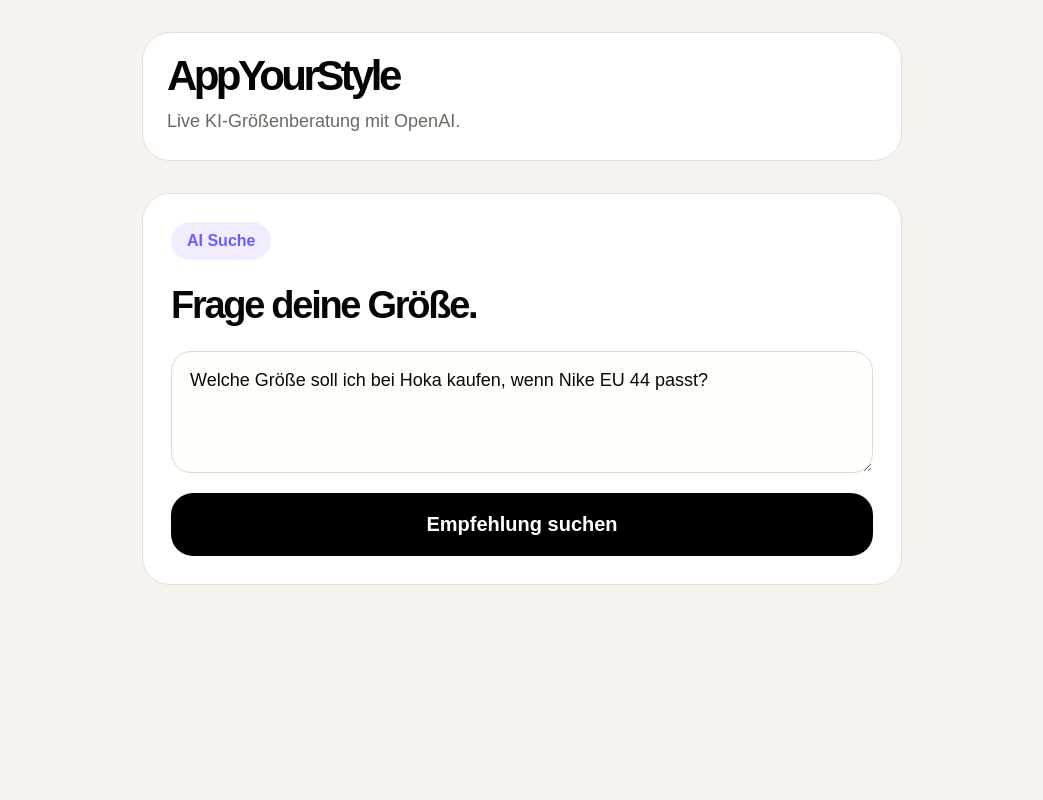
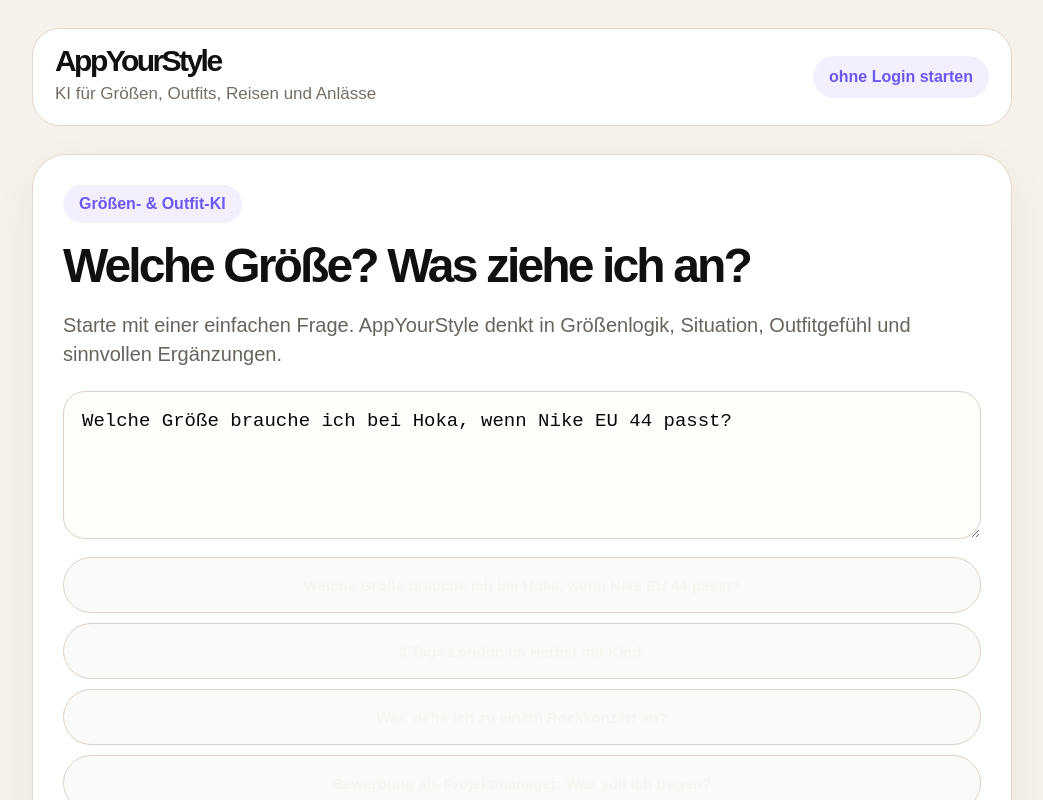
Before and after one commit to App060111/appyourstyle, a Next.js app: page /ai-search in a window 1280 px wide. Shown: the top 800 px of the page, without its empty margins (118-1161 px from the left). Built offline with nearby package versions, Linux system fonts and the light colour scheme.

Commit message:
Update page.jsx

```diff
--- a/app/ai-search/page.jsx
+++ b/app/ai-search/page.jsx
@@ -1,189 +1,203 @@
 "use client";
 
-import { useState } from "react";
+import { useEffect, useMemo, useState } from "react";
 
-function toText(value) {
-  if (value === null || value === undefined) return "";
+const QUICK_PROMPTS = [
+  "Welche Größe brauche ich bei Hoka, wenn Nike EU 44 passt?",
+  "3 Tage London im Herbst mit Kind.",
+  "Was ziehe ich zu einem Rockkonzert an?",
+  "Bewerbung als Projektmanager: Was soll ich tragen?",
+  "Hochzeit am Abend: Was passt ohne Neukauf?"
+];
+
+const DEFAULT_PRODUCTS = [
+  { label: "Wasserfeste Sneaker", reason: "für viel Laufweg und wechselhaftes Wetter", url: "#" },
+  { label: "Leichte Jacke", reason: "für Layering bei kühlen Abenden", url: "#" },
+  { label: "Bequemer Hoodie", reason: "komfortabel für Reise und Alltag", url: "#" },
+  { label: "Packtasche", reason: "hilft bei kurzen Trips mit Kind", url: "#" }
+];
+
+function safeText(value, fallback = "") {
   if (typeof value === "string") return value;
-  try {
-    return JSON.stringify(value, null, 2);
-  } catch (_) {
-    return String(value);
-  }
+  if (value === null || value === undefined) return fallback;
+  try { return JSON.stringify(value, null, 2); } catch { return fallback; }
 }
 
-export default function AISearchPage() {
-  const [question, setQuestion] = useState(
-    "Welche Größe soll ich bei Hoka kaufen, wenn Nike EU 44 passt?"
-  );
+export default function AppYourStylePage() {
+  const [query, setQuery] = useState("Welche Größe brauche ich bei Hoka, wenn Nike EU 44 passt?");
   const [answer, setAnswer] = useState("");
+  const [visualPrompt, setVisualPrompt] = useState("");
+  const [products, setProducts] = useState(DEFAULT_PRODUCTS);
   const [loading, setLoading] = useState(false);
-  const [error, setError] = useState("");
+  const [notice, setNotice] = useState("");
+  const [memory, setMemory] = useState({ sizes: "", favoriteColors: "", comfort: "bequem", brands: "" });
+
+  useEffect(() => {
+    try {
+      const saved = localStorage.getItem("appyourstyle_context_memory");
+      if (saved) setMemory((prev) => ({ ...prev, ...JSON.parse(saved) }));
+    } catch {}
+  }, []);
+
+  useEffect(() => {
+    try { localStorage.setItem("appyourstyle_context_memory", JSON.stringify(memory)); } catch {}
+  }, [memory]);
+
+  const contextLabel = useMemo(() => {
+    const text = query.toLowerCase();
+    if (text.includes("hochzeit") || text.includes("braut")) return "Anlass: Hochzeit";
+    if (text.includes("bewerbung") || text.includes("stelle")) return "Anlass: Bewerbung";
+    if (text.includes("konzert") || text.includes("festival")) return "Anlass: Konzert/Event";
+    if (text.includes("reise") || text.includes("tage") || text.includes("london") || text.includes("barcelona")) return "Kontext: Reise";
+    return "Größen- & Outfit-KI";
+  }, [query]);
 
   async function runAI() {
     setLoading(true);
-    setError("");
+    setNotice("");
     setAnswer("");
+    setVisualPrompt("");
 
     try {
       const response = await fetch("/api/appyourstyle_ai_endpoint", {
         method: "POST",
-        headers: {
-          "Content-Type": "application/json",
-        },
-        body: JSON.stringify({
-          question,
-          frage: question,
-          source: "AppYourStyle AI Suche",
-          category: "groesse",
-          brands: ["Nike", "Hoka"],
-        }),
+        headers: { "Content-Type": "application/json" },
+        body: JSON.stringify({ query, memory })
       });
 
       const data = await response.json().catch(() => ({}));
+      setAnswer(safeText(data?.result || data?.answer || data?.analysis, "Keine Antwort erhalten."));
+      setVisualPrompt(safeText(data?.visualPrompt || data?.imagePrompt, "Realistische Outfit-Situation mit Wettergefühl, Layering und Komfort."));
 
-      const text =
-        data?.result ||
-        data?.analysis ||
-        data?.answer ||
-        data?.message ||
-        data?.error ||
-        "Keine Antwort erhalten.";
+      if (Array.isArray(data?.products) && data.products.length > 0) {
+        setProducts(data.products.map((item) => ({
+          label: safeText(item?.label || item?.name, "Sinnvolle Ergänzung"),
+          reason: safeText(item?.reason || item?.why, "passt zur Situation"),
+          url: safeText(item?.url, "#")
+        })));
+      } else {
+        setProducts(DEFAULT_PRODUCTS);
+      }
 
-      setAnswer(toText(text));
-    } catch (err) {
-      setError(err?.message || "Unbekannter Fehler");
-      setAnswer(
-        "AppYourStyle konnte gerade keine Live-Antwort laden. Bitte Seite neu laden und erneut versuchen."
-      );
+      if (data?.mode && data.mode !== "openai") setNotice("Fallback aktiv: Die App bleibt stabil, auch wenn die Live-KI nicht antwortet.");
+    } catch {
+      setNotice("Fallback aktiv: Verbindung konnte nicht erreicht werden.");
+      setAnswer("AppYourStyle Empfehlung: Wähle zuerst den bequemsten vorhandenen Look. Bei viel Laufweg oder Reise sind bequeme Schuhe, Layering und wetterfeste Ergänzungen wichtiger als ein komplett neuer Kauf.");
+      setVisualPrompt("Komfortabler, wetterangepasster Outfitlook mit vorhandener Kleidung und wenigen sinnvollen Ergänzungen.");
+      setProducts(DEFAULT_PRODUCTS);
     } finally {
       setLoading(false);
     }
   }
 
   return (
-    <main
-      style={{
-        minHeight: "100vh",
-        padding: "32px",
-        background: "#f6f3ef",
-        color: "#050505",
-        fontFamily: "Arial, sans-serif",
-      }}
-    >
-      <section style={{ maxWidth: "760px", margin: "0 auto" }}>
-        <div
-          style={{
-            marginBottom: "32px",
-            padding: "24px",
-            borderRadius: "28px",
-            background: "white",
-            border: "1px solid #e7ded4",
-          }}
-        >
-          <h1 style={{ fontSize: "42px", margin: "0 0 12px" }}>AppYourStyle</h1>
-          <p style={{ fontSize: "18px", color: "#6d6760", margin: 0 }}>
-            Live KI-Größenberatung mit OpenAI.
-          </p>
-        </div>
+    <main style={styles.page}>
+      <section style={styles.shell}>
+        <header style={styles.header}>
+          <div>
+            <h1 style={styles.logo}>AppYourStyle</h1>
+            <p style={styles.subtle}>KI für Größen, Outfits, Reisen und Anlässe</p>
+          </div>
+          <div style={styles.pill}>ohne Login starten</div>
+        </header>
 
-        <div
-          style={{
-            padding: "28px",
-            borderRadius: "28px",
-            background: "white",
-            border: "1px solid #e7ded4",
-          }}
-        >
-          <span
-            style={{
-              display: "inline-block",
-              padding: "10px 16px",
-              borderRadius: "999px",
-              background: "#f1edff",
-              color: "#6b5cff",
-              fontWeight: 800,
-              marginBottom: "24px",
-            }}
-          >
-            AI Suche
-          </span>
+        <section style={styles.hero}>
+          <div style={styles.badge}>{contextLabel}</div>
+          <h2 style={styles.title}>Welche Größe? Was ziehe ich an?</h2>
+          <p style={styles.lead}>Starte mit einer einfachen Frage. AppYourStyle denkt in Größenlogik, Situation, Outfitgefühl und sinnvollen Ergänzungen.</p>
 
-          <h2 style={{ fontSize: "38px", margin: "0 0 24px" }}>
-            Frage deine Größe.
-          </h2>
+          <textarea value={query} onChange={(event) => setQuery(event.target.value)} rows={5} style={styles.textarea} placeholder="z. B. 4 Tage Barcelona mit Kind oder Welche Größe brauche ich bei Hoka?" />
 
-          <textarea
-            value={question}
-            onChange={(event) => setQuestion(event.target.value)}
-            rows={4}
-            style={{
-              width: "100%",
-              boxSizing: "border-box",
-              padding: "18px",
-              borderRadius: "20px",
-              border: "1px solid #e0d7cd",
-              fontSize: "18px",
-              resize: "vertical",
-              marginBottom: "16px",
-              fontFamily: "inherit",
-            }}
-          />
+          <div style={styles.chips}>
+            {QUICK_PROMPTS.map((prompt) => (
+              <button key={prompt} style={styles.chip} onClick={() => setQuery(prompt)}>{prompt}</button>
+            ))}
+          </div>
 
-          <button
-            type="button"
-            onClick={runAI}
-            disabled={loading}
-            style={{
-              width: "100%",
-              padding: "20px",
-              borderRadius: "22px",
-              border: 0,
-              background: loading ? "#777" : "#000",
-              color: "white",
-              fontSize: "20px",
-              fontWeight: 800,
-              cursor: loading ? "wait" : "pointer",
-            }}
-          >
-            {loading ? "Empfehlung wird erstellt..." : "Empfehlung suchen"}
-          </button>
+          <div style={styles.memoryGrid}>
+            <input style={styles.input} value={memory.sizes} onChange={(e) => setMemory({ ...memory, sizes: e.target.value })} placeholder="Merken: z. B. Nike EU 44" />
+            <input style={styles.input} value={memory.favoriteColors} onChange={(e) => setMemory({ ...memory, favoriteColors: e.target.value })} placeholder="Farben: z. B. schwarz, beige" />
+            <input style={styles.input} value={memory.brands} onChange={(e) => setMemory({ ...memory, brands: e.target.value })} placeholder="Marken: z. B. Nike, Zara" />
+            <select style={styles.input} value={memory.comfort} onChange={(e) => setMemory({ ...memory, comfort: e.target.value })}>
+              <option value="bequem">Komfort wichtig</option>
+              <option value="stylish">Style wichtiger</option>
+              <option value="balanced">ausgeglichen</option>
+            </select>
+          </div>
 
-          {(answer || error) && (
-            <div
-              style={{
-                marginTop: "28px",
-                padding: "24px",
-                borderRadius: "24px",
-                background: "#f7f4ff",
-                border: "1px solid #e1d9ff",
-              }}
-            >
-              <h3 style={{ fontSize: "26px", margin: "0 0 14px" }}>
-                AppYourStyle Empfehlung
-              </h3>
+          <button style={styles.cta} onClick={runAI} disabled={loading}>{loading ? "Empfehlung wird erstellt..." : "Empfehlung suchen"}</button>
+        </section>
 
-              {error && (
-                <p style={{ color: "#8a1f1f", fontWeight: 700 }}>
-                  Hinweis: {toText(error)}
-                </p>
-              )}
+        {(answer || notice) && (
+          <section style={styles.result}>
+            <div style={styles.resultHeader}>
+              <div style={styles.badgeDark}>KI-Ergebnis</div>
+              <div style={styles.score}>Komfort-Check aktiv</div>
+            </div>
+            {notice ? <p style={styles.notice}>{notice}</p> : null}
+            <h3 style={styles.sectionTitle}>Empfehlung</h3>
+            <p style={styles.answer}>{answer}</p>
 
-              <pre
-                style={{
-                  whiteSpace: "pre-wrap",
-                  fontFamily: "inherit",
-                  fontSize: "18px",
-                  lineHeight: 1.55,
-                  margin: 0,
-                }}
-              >
-                {toText(answer)}
-              </pre>
+            <div style={styles.visualCard}>
+              <div>
+                <h3 style={styles.sectionTitle}>KI-Outfitbild / visuelle Richtung</h3>
+                <p style={styles.answer}>{visualPrompt}</p>
+              </div>
+              <div style={styles.visualMock}>
+                <span>Outfitgefühl</span>
+                <strong>Layering · Komfort · Kontext</strong>
+              </div>
             </div>
-          )}
-        </div>
+
+            <h3 style={styles.sectionTitle}>Das könnte sinnvoll sein</h3>
+            <div style={styles.productGrid}>
+              {products.map((product, index) => (
+                <a key={`${product.label}-${index}`} href={product.url || "#"} style={styles.productCard}>
+                  <strong>{product.label}</strong>
+                  <span>{product.reason}</span>
+                </a>
+              ))}
+            </div>
+            <div style={styles.saveBox}>
+              <strong>Später speichern?</strong>
+              <span>Sobald du echten Mehrwert hast, kann AppYourStyle dein Stilprofil per Google, Apple oder Magic Link sichern. Kein Login-Zwang am Anfang.</span>
+            </div>
+          </section>
+        )}
+        <footer style={styles.footer}><strong>Strategie:</strong> Größenfrage als Einstieg. Outfit-, Reise- und Anlass-KI als täglicher Nutzen.</footer>
       </section>
     </main>
   );
 }
+
+const styles = {
+  page: { minHeight: "100vh", background: "#f6f1ea", color: "#101010", fontFamily: "Arial, sans-serif", padding: "28px" },
+  shell: { maxWidth: "980px", margin: "0 auto", paddingBottom: "80px" },
+  header: { display: "flex", justifyContent: "space-between", alignItems: "center", gap: "16px", background: "#fff", border: "1px solid #e3d7ca", borderRadius: "28px", padding: "18px 22px", marginBottom: "28px" },
+  logo: { margin: 0, fontSize: "30px", fontWeight: 900 },
+  subtle: { margin: "6px 0 0", color: "#756e66" },
+  pill: { background: "#f3efff", color: "#6b58f4", padding: "12px 16px", borderRadius: "999px", fontWeight: 800 },
+  hero: { background: "#fff", border: "1px solid #e3d7ca", borderRadius: "34px", padding: "30px", boxShadow: "0 16px 45px rgba(60,45,30,0.06)" },
+  badge: { display: "inline-block", background: "#f3efff", color: "#6b58f4", padding: "10px 16px", borderRadius: "999px", fontWeight: 900, marginBottom: "18px" },
+  badgeDark: { display: "inline-block", background: "#111", color: "#fff", padding: "10px 16px", borderRadius: "999px", fontWeight: 900 },
+  title: { fontSize: "48px", lineHeight: 1.05, margin: "0 0 14px", fontWeight: 900 },
+  lead: { fontSize: "20px", lineHeight: 1.45, color: "#69635d", marginBottom: "22px" },
+  textarea: { width: "100%", boxSizing: "border-box", border: "1px solid #ddd1c5", borderRadius: "22px", padding: "18px", fontSize: "19px", resize: "vertical", outline: "none" },
+  chips: { display: "flex", flexWrap: "wrap", gap: "10px", marginTop: "14px" },
+  chip: { border: "1px solid #ddd1c5", background: "#fbfaf8", borderRadius: "999px", padding: "10px 14px", cursor: "pointer" },
+  memoryGrid: { display: "grid", gridTemplateColumns: "repeat(auto-fit, minmax(210px, 1fr))", gap: "12px", marginTop: "18px" },
+  input: { border: "1px solid #ddd1c5", borderRadius: "16px", padding: "14px", fontSize: "16px", background: "#fbfaf8" },
+  cta: { width: "100%", border: 0, borderRadius: "22px", background: "#101010", color: "#fff", padding: "20px", fontSize: "20px", fontWeight: 900, marginTop: "18px", cursor: "pointer" },
+  result: { background: "#fff", border: "1px solid #e3d7ca", borderRadius: "34px", padding: "30px", marginTop: "24px", boxShadow: "0 16px 45px rgba(60,45,30,0.06)" },
+  resultHeader: { display: "flex", justifyContent: "space-between", alignItems: "center", gap: "12px", marginBottom: "18px" },
+  score: { background: "#f3efff", color: "#6b58f4", padding: "10px 14px", borderRadius: "999px", fontWeight: 800 },
+  notice: { color: "#8a5a00", background: "#fff5d8", padding: "12px 14px", borderRadius: "16px" },
+  sectionTitle: { fontSize: "25px", margin: "12px 0" },
+  answer: { fontSize: "18px", lineHeight: 1.6, whiteSpace: "pre-wrap" },
+  visualCard: { display: "grid", gridTemplateColumns: "minmax(0, 1.2fr) minmax(220px, 0.8fr)", gap: "18px", background: "#f8f5ff", borderRadius: "26px", padding: "20px", marginTop: "20px" },
+  visualMock: { minHeight: "180px", borderRadius: "24px", background: "linear-gradient(135deg, #efe7d8, #c7c0ff)", display: "flex", flexDirection: "column", justifyContent: "flex-end", padding: "20px", color: "#111" },
+  productGrid: { display: "grid", gridTemplateColumns: "repeat(auto-fit, minmax(210px, 1fr))", gap: "14px" },
+  productCard: { textDecoration: "none", color: "#111", background: "#fbfaf8", border: "1px solid #e3d7ca", borderRadius: "22px", padding: "18px", display: "flex", flexDirection: "column", gap: "8px" },
+  saveBox: { marginTop: "22px", background: "#111", color: "#fff", borderRadius: "22px", padding: "20px", display: "flex", flexDirection: "column", gap: "8px" },
+  footer: { color: "#706961", marginTop: "24px", textAlign: "center" }
+};
```
